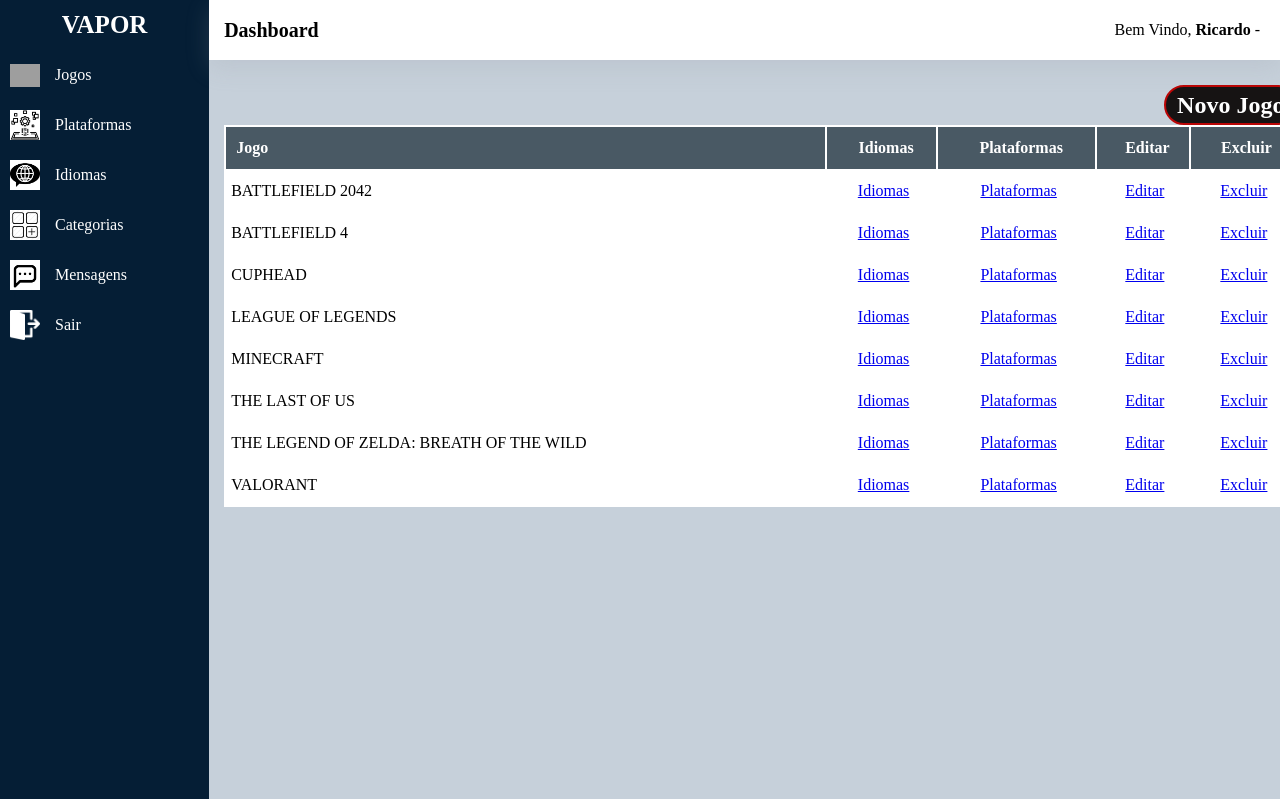
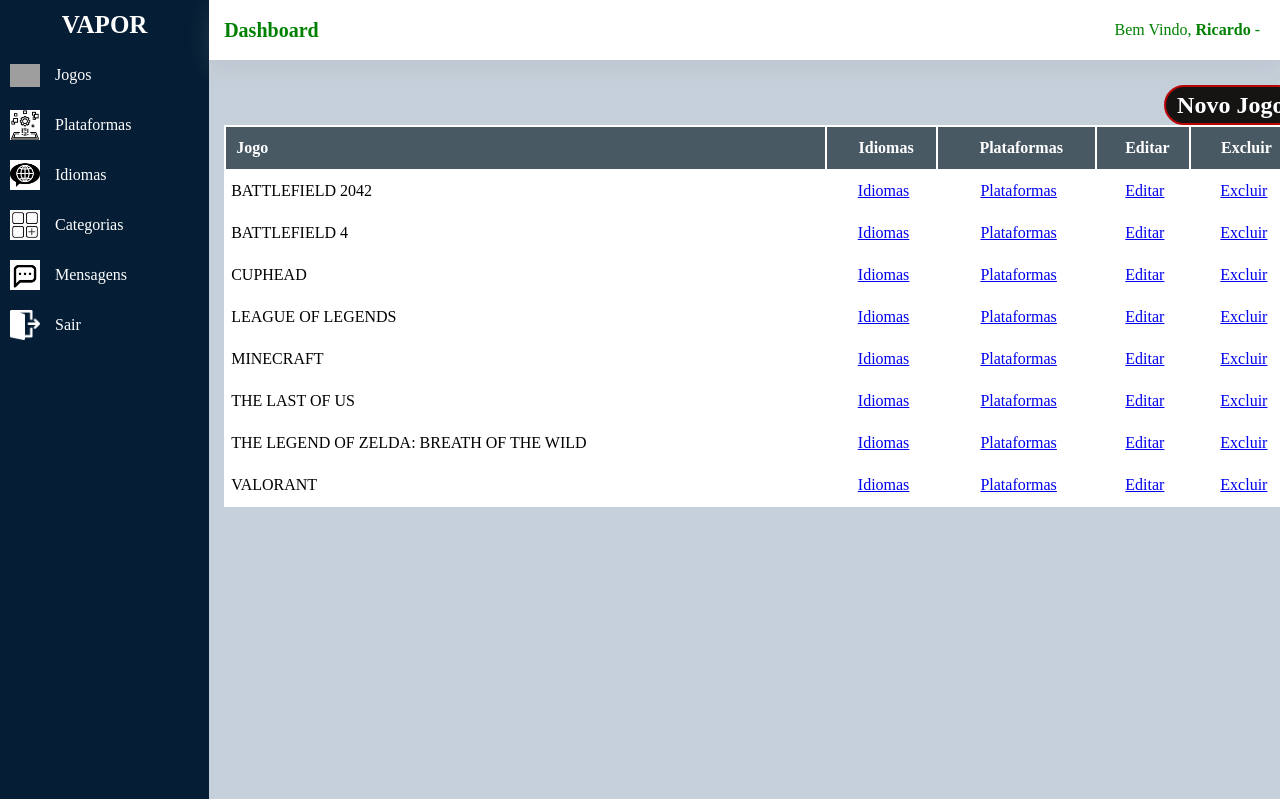
Before and after one commit to RicardoCaxias32/vapor, a PHP site: page /painel/jogos.php in a window 1280 px wide. Shown: the top 799 px of the page. Run offline with PHP 8.4, Linux system fonts and the light colour scheme; a user stored in the database is signed in; data comes from the database, SQL or seed files in the repository; a stand-in replaces the project's code that opens the database connection; grey boxes are pictures that could not be loaded.

Commit message:
Função para mudar cor

```diff
--- a/painel/assets/scripts.js
+++ b/painel/assets/scripts.js
@@ -109,7 +109,7 @@
     let minutos = data.getMinutes()
     let segundos = data.getSeconds()
     let dia = data.getDate()
-    let mes = data.getMonth()
+    let mes = data.getMonth()+1
     let ano = data.getFullYear()
 
     if(horas <= 9) {
@@ -143,5 +143,48 @@
 
   }
 
+  function getRandomInt(min, max){
+    min = Math.ceil(min);
+    max = Math.floor(max);
+    return Math.floor(Math.random() * (max - min) + min);
+  };
+
+  function getRandomColor() {
+
+    const min = 1
+    const max = 4
+
+
+
+  let cor = getRandomInt(min, max)
+  const id = document.getElementById("top-container")
+  console.log(id)
+
+  if (cor == 1) {
+    id.style.color = 'red';
+  }
+
+  if (cor == 2) {
+    id.style.color = 'green';
+  }
+
+  if (cor == 3) {
+    id.style.color = 'blue';
+  }
+
+  function atualizarCor() {
+    getRandomColor()
+  }
+
+  setInterval(function ()
+    getRandomColor()
+  ), 1000)
+
+
+
+  }
+
+
+
   //let dataAtual = obterDataHoraAtual()
   //console.log(dataAtual)
--- a/painel/modulos/top-menu.php
+++ b/painel/modulos/top-menu.php
@@ -35,5 +35,13 @@
             </div>
 
             <script>
+                document.getElementById("name").style.color = "green";
+            </script>
+
+            <script>
+                document.getElementById("hello").style.color = "green";
+            </script>
+
+            <script>
                 updateClock()
             </script>
```
